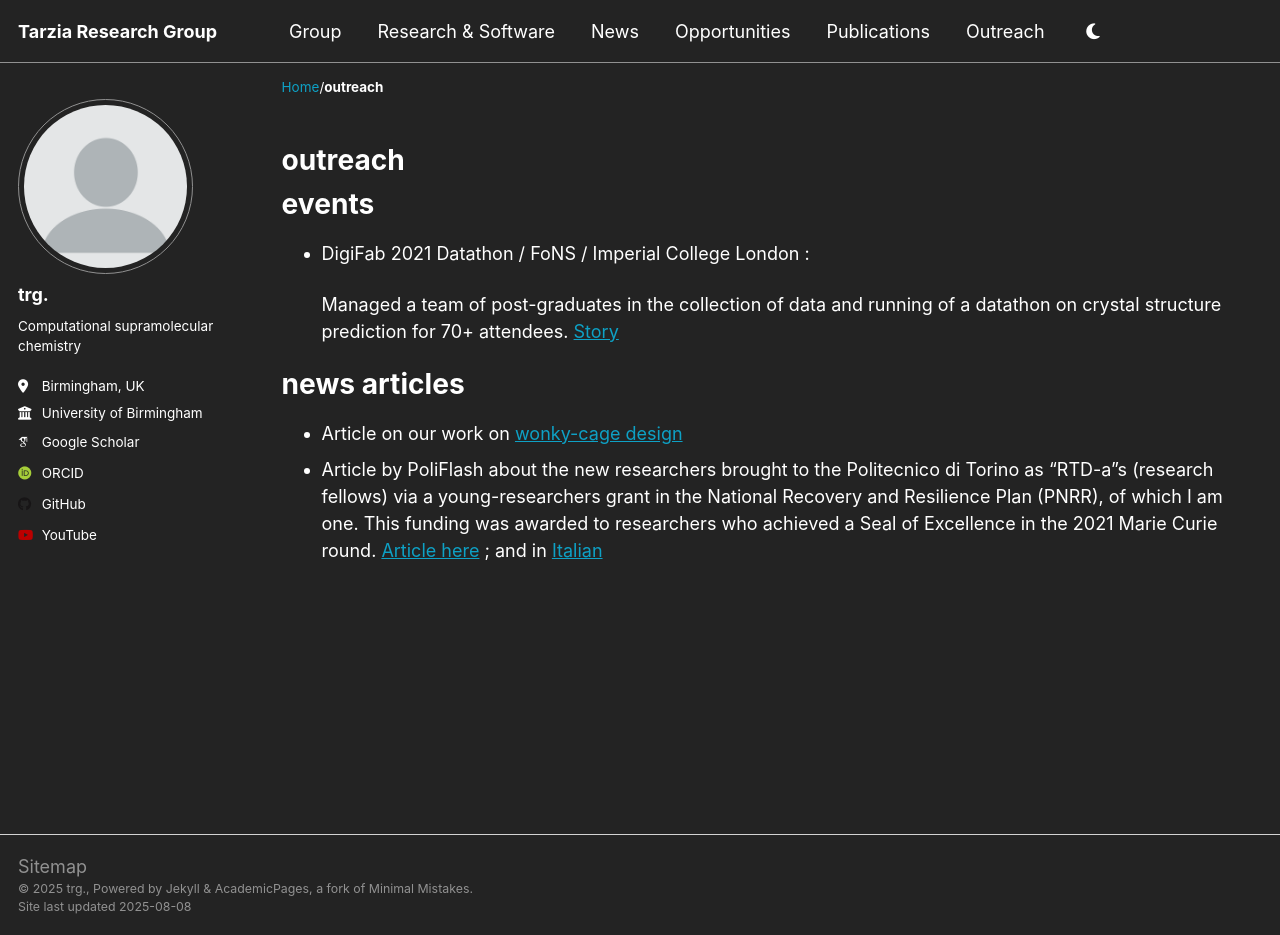
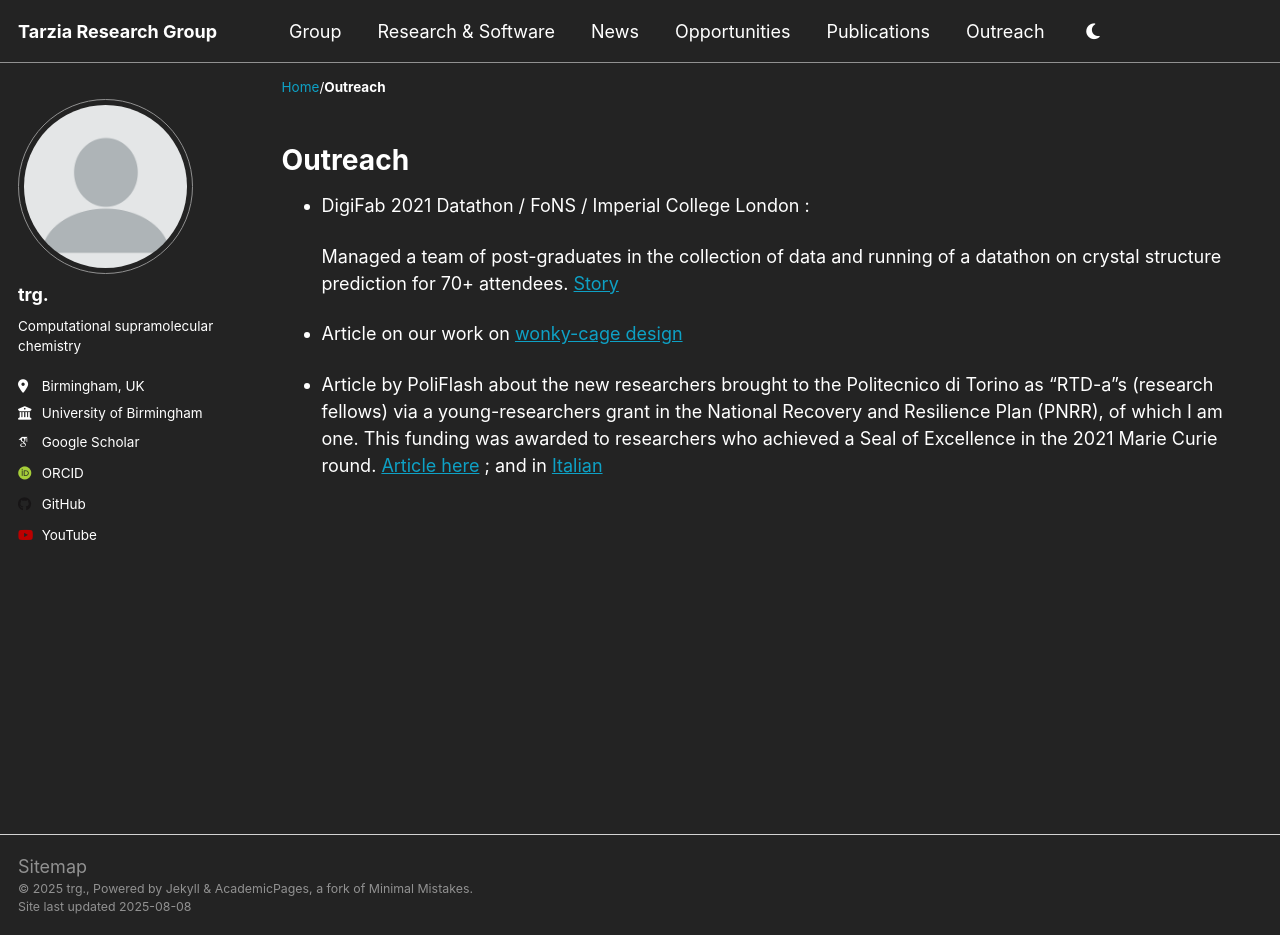
Before and after one commit to TarziaResearchGroup/TarziaResearchGroup.github.io, a Jekyll site: the page built from _pages/outreach.md, in a window 1280 px wide and 935 px high. Built offline with Jekyll 4.4.1, drawn with Linux system fonts in a browser that asks for light colours; some web fonts are replaced; a script that is not in the unit is left out.

Commit message:
Update outreach.md

```diff
--- a/_pages/outreach.md
+++ b/_pages/outreach.md
@@ -1,21 +1,15 @@
 ---
 layout: archive
-title: "outreach"
+title: "Outreach"
 permalink: /outreach/
 author_profile: true
 ---
-
-events
-======
 
 * DigiFab 2021 Datathon / FoNS / Imperial College London :
 
     Managed a team of post-graduates in the collection of data and running of a datathon on crystal structure prediction for 70+ attendees.
     [Story](https://www.imperial.ac.uk/news/220693/behind-the-scenes-make-virtual-multidisciplinary-datathon-happen/)
 
+* Article on our work on [wonky-cage design](https://www.imperial.ac.uk/news/228233/quick-create-molecular-cages-could-revamp/)
 
-news articles
-======
-
-* Article on our work on [wonky-cage design](https://www.imperial.ac.uk/news/228233/quick-create-molecular-cages-could-revamp/)
 * Article by PoliFlash about the new researchers brought to the Politecnico di Torino as "RTD-a"s (research fellows) via a young-researchers grant in the National Recovery and Resilience Plan (PNRR), of which I am one. This funding was awarded to researchers who achieved a Seal of Excellence in the 2021 Marie Curie round.  [Article here](https://www.polito.it/en/polito/communication-and-press-office/poliflash/young-researchers-pnrr-call-seven-young-postdocs-at-the) ; and in [Italian](https://www.polito.it/ateneo/comunicazione-e-ufficio-stampa/poliflash/bando-pnrr-young-researchers-sette-giovani-postdoc-al)
```
